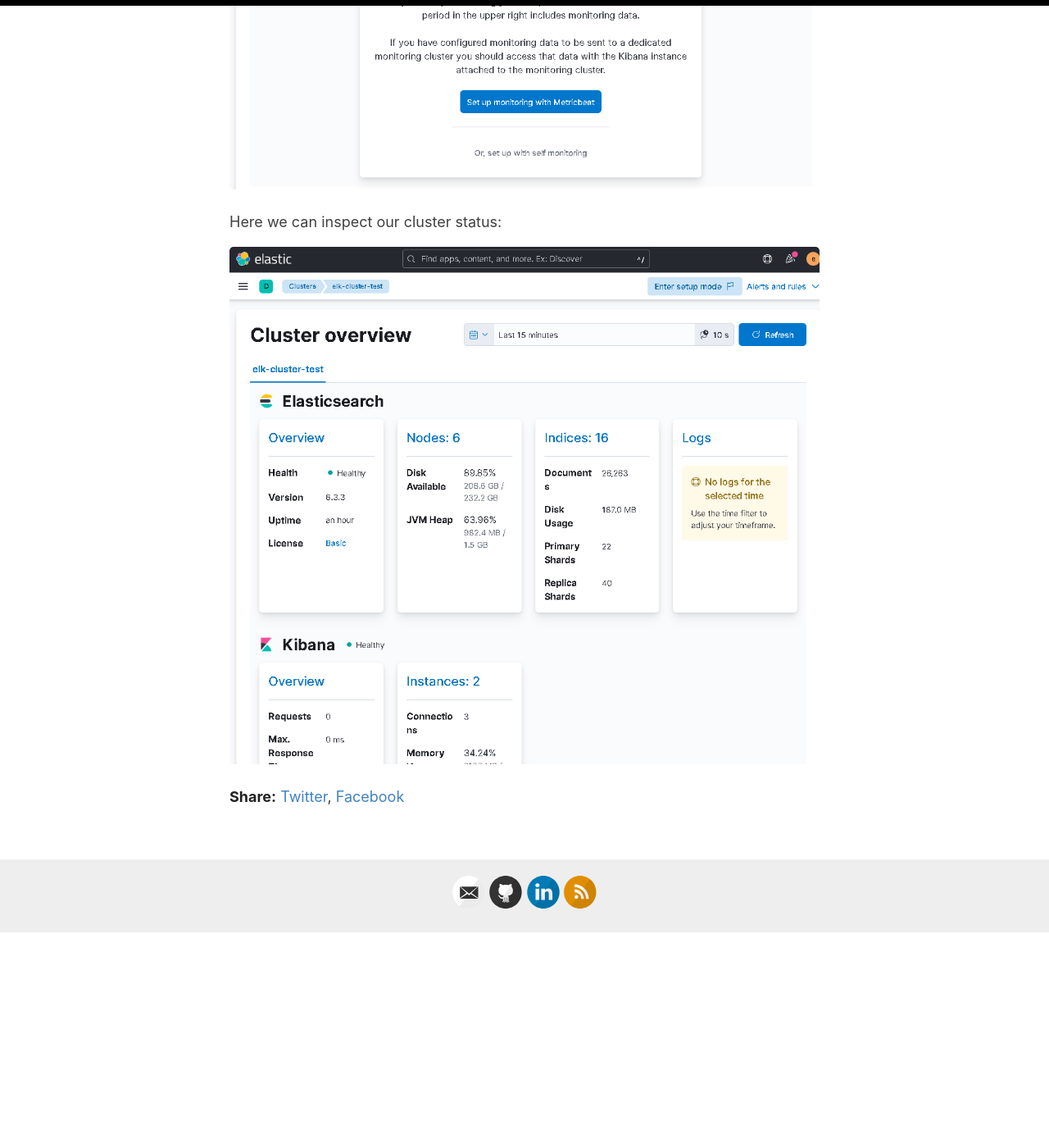
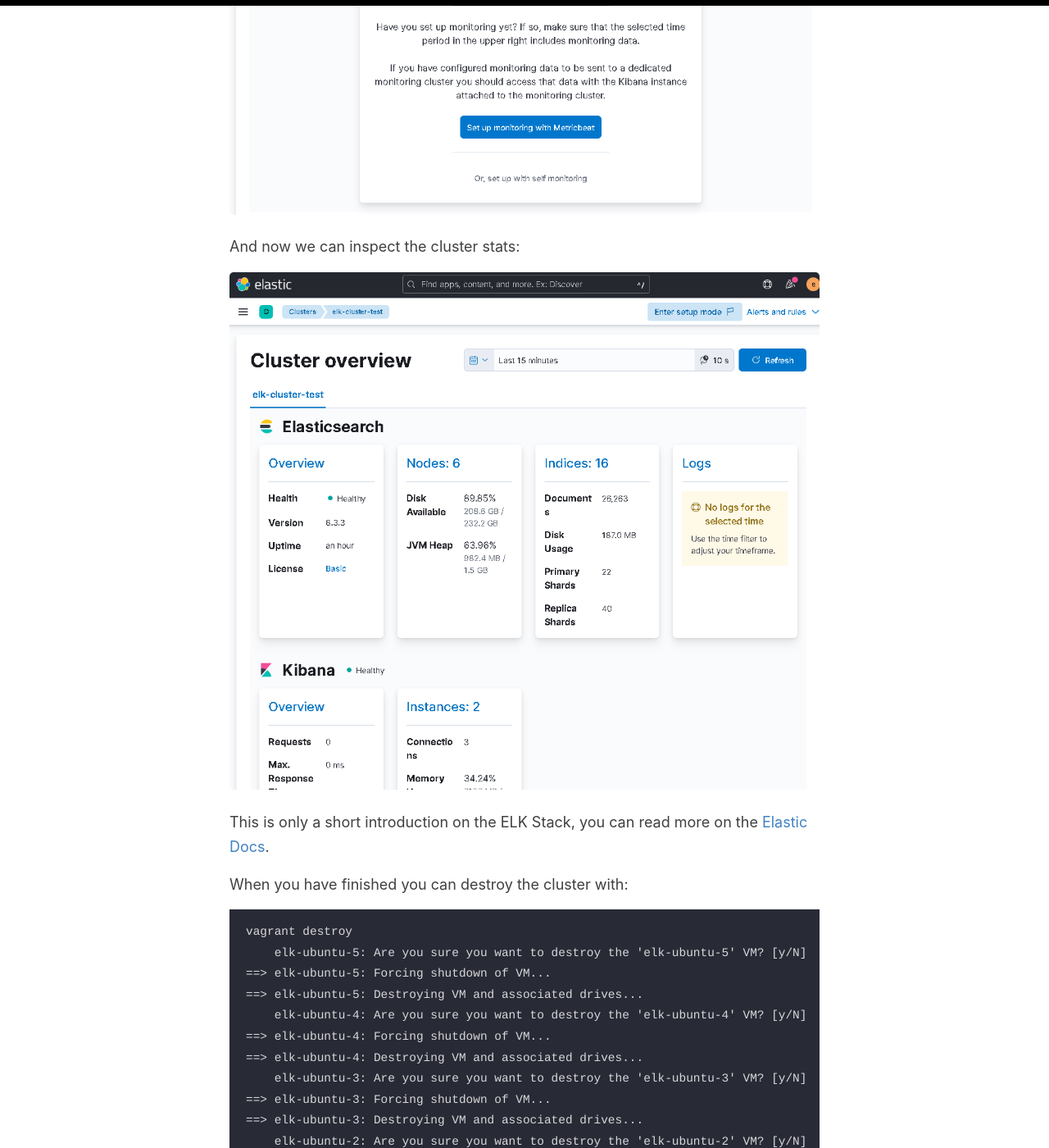
Before and after one commit to garutilorenzo/garutilorenzo.github.io, a Jekyll site: the page built from docs/_posts/2022-08-22-ansible-collection-elk.md, in a window 1280 px wide and 1400 px high, scrolled down 13548 px. Shown: the whole window at 82% size. Built offline with Jekyll 4.4.1, drawn with Linux system fonts in a browser that asks for light colours; before the commit the page ends 14685 px from its top, so only the background shows below that; some of the changed text lies outside the part shown.

Commit message:
Fix Ansible collection elk post

````diff
--- a/docs/_posts/2022-08-22-ansible-collection-elk.md
+++ b/docs/_posts/2022-08-22-ansible-collection-elk.md
@@ -10,7 +10,7 @@ This [ansible collection](https://github.com/garutilorenzo/ansible-collection-el
 With this collection yoi can also install and configure:
 
 * [Logstash](https://www.elastic.co/logstash/) is a free and open server-side data processing pipeline that ingests data from a multitude of sources, transforms it, and then sends it to your favorite "stash."
-* [Kibana] is a free and open user interface that lets you visualize your Elasticsearch data and navigate the Elastic Stack. Do anything from tracking query load to understanding the way requests flow through your apps
+* [Kibana](https://www.elastic.co/kibana/) is a free and open user interface that lets you visualize your Elasticsearch data and navigate the Elastic Stack. Do anything from tracking query load to understanding the way requests flow through your apps
 
 And also the Elastic Beats:
 
@@ -166,7 +166,7 @@ and:
 To preserve bandwidth we download elasticsearch and kibana on our Ansible machine:
 
 ```
-mkdir -p ~/elk_tar_path # you can customize this path by changing elasticsearch_local_tar_path variable
+mkdir -p ~/elk_tar_path # <- you can customize this path by changing elasticsearch_local_tar_path variable
 curl  -o ~/elk_tar_path/kibana-8.3.3-linux-x86_64.tar.gz https://artifacts.elastic.co/downloads/kibana/kibana-8.3.3-linux-x86_64.tar.gz
 curl  -o ~/elk_tar_path/elk_tar_path/elasticsearch-8.3.3-linux-x86_64.tar.gz https://artifacts.elastic.co/downloads/elasticsearch/elasticsearch-8.3.3-linux-x86_64.tar.gz
 ```
@@ -174,7 +174,7 @@ curl  -o ~/elk_tar_path/elk_tar_path/elasticsearch-8.3.3-linux-x86_64.tar.gz htt
 and we have to create the certificate directory, where elastic certificates will be stored:
 
 ```
-mkdir -p ~/very_secure_dir # you can customize this path by changing elasticsearch_local_certs_dir variable
+mkdir -p ~/very_secure_dir # <- you can customize this path by changing elasticsearch_local_certs_dir variable
 ```
 
 The final step before proceed with the installation is to create the site.yml file:
@@ -354,7 +354,7 @@ Now we use Kibana to analyze our Elasticsearch data:
 
 ![elk-login]({{ site.baseurl }}/images/elk-login.png)
 
-The password is the default bootstrap password *changeme*. You can customize this variable in the elasticsearch role, you have to modify the *elasticsearch_bootstrap_password* variable. **Remember** also to set the correct value for the *elasticsearch_password* variable in the beats module.
+The password is the default bootstrap password *changeme*. You can customize this variable in the elasticsearch role, you have to modify the *elasticsearch_bootstrap_password* variable. **Remember** to set in the vars.yml file the same value form *elasticsearch_password* and *elasticsearch_bootstrap_password*.
 
 This is the default Kibana dashboard:
 
@@ -378,6 +378,32 @@ In Management -> Stack Monitoring we can enable the *self monitoring* feature:
 
 ![elk-self-monitoring.png]({{ site.baseurl }}/images/elk-self-monitoring.png)
 
-Here we can inspect our cluster status:
+And now we can inspect the cluster stats:
 
 ![elk-self-status.png]({{ site.baseurl }}/images/elk-self-status.png)
+
+This is only a short introduction on the ELK Stack, you can read more on the [Elastic Docs](https://www.elastic.co/guide/index.html).
+
+When you have finished you can destroy the cluster with:
+
+```
+vagrant destroy
+    elk-ubuntu-5: Are you sure you want to destroy the 'elk-ubuntu-5' VM? [y/N] y
+==> elk-ubuntu-5: Forcing shutdown of VM...
+==> elk-ubuntu-5: Destroying VM and associated drives...
+    elk-ubuntu-4: Are you sure you want to destroy the 'elk-ubuntu-4' VM? [y/N] y
+==> elk-ubuntu-4: Forcing shutdown of VM...
+==> elk-ubuntu-4: Destroying VM and associated drives...
+    elk-ubuntu-3: Are you sure you want to destroy the 'elk-ubuntu-3' VM? [y/N] y
+==> elk-ubuntu-3: Forcing shutdown of VM...
+==> elk-ubuntu-3: Destroying VM and associated drives...
+    elk-ubuntu-2: Are you sure you want to destroy the 'elk-ubuntu-2' VM? [y/N] y
+==> elk-ubuntu-2: Forcing shutdown of VM...
+==> elk-ubuntu-2: Destroying VM and associated drives...
+    elk-ubuntu-1: Are you sure you want to destroy the 'elk-ubuntu-1' VM? [y/N] y
+==> elk-ubuntu-1: Forcing shutdown of VM...
+==> elk-ubuntu-1: Destroying VM and associated drives...
+    elk-ubuntu-0: Are you sure you want to destroy the 'elk-ubuntu-0' VM? [y/N] y
+==> elk-ubuntu-0: Forcing shutdown of VM...
+==> elk-ubuntu-0: Destroying VM and associated drives...
+```
````
Also changed, not shown: other parts of docs/_posts/2022-08-22-ansible-collection-elk.md (+3 -3 lines).
